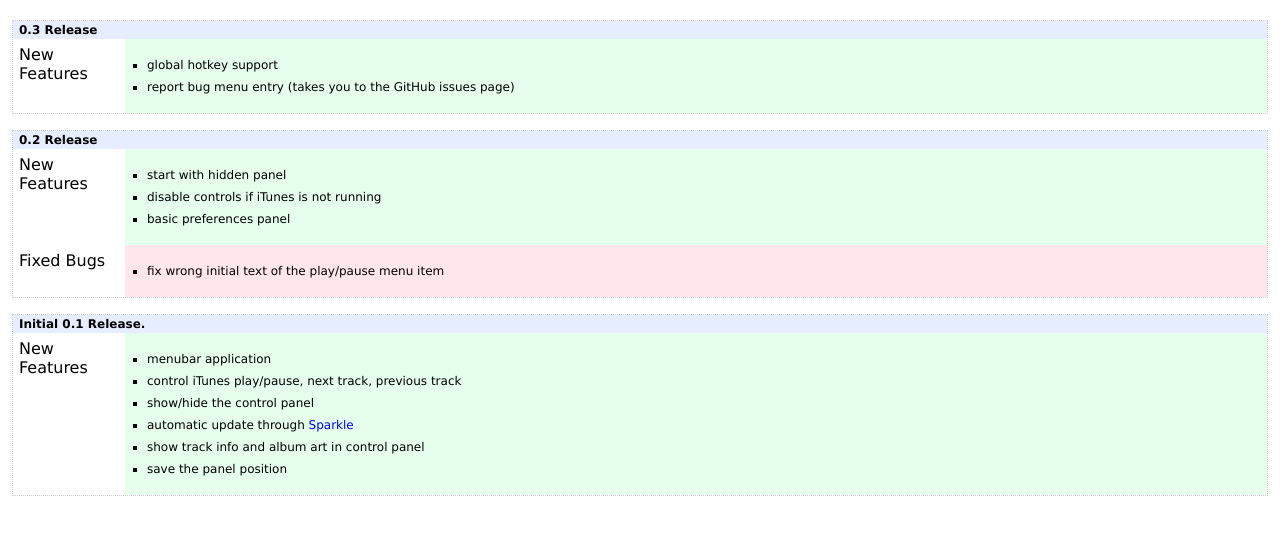
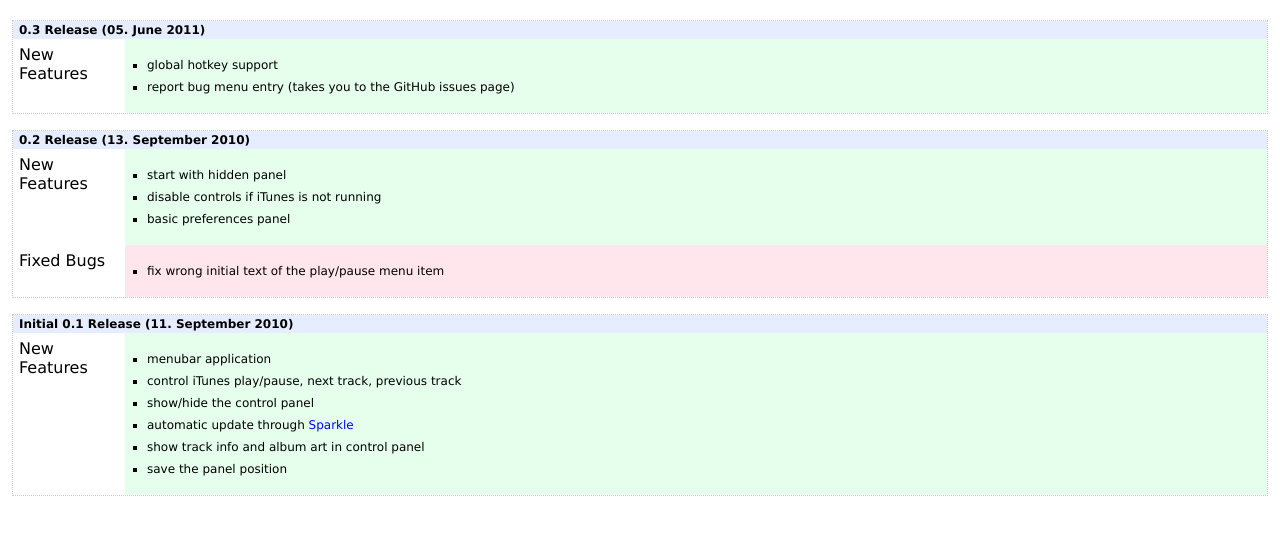
Before and after one commit to mkroehnert/UrTunes, a plain HTML site: page release-notes/ReleaseNotes.html in a window 1280 px wide. Drawn offline with Linux system fonts and the light colour scheme.

Commit message:
ReleaseNotes: add date to release number

```diff
--- a/release-notes/ReleaseNotes.html
+++ b/release-notes/ReleaseNotes.html
@@ -14,7 +14,7 @@
 			<table class="dots" width="100%" border="0" cellspacing="0" cellpadding="0" summary="Two column table with heading">
 				<tr>
 					<td class="blue" colspan="2">
-						<h3>0.3 Release</h3>
+						<h3>0.3 Release (05. June 2011)</h3>
 					</td>
 				</tr>
 				<tr>
@@ -35,7 +35,7 @@
 			<table class="dots" width="100%" border="0" cellspacing="0" cellpadding="0" summary="Two column table with heading">
 				<tr>
 					<td class="blue" colspan="2">
-						<h3>0.2 Release</h3>
+						<h3>0.2 Release (13. September 2010)</h3>
 					</td>
 				</tr>
 				<tr>
@@ -67,7 +67,7 @@
 			<table class="dots" width="100%" border="0" cellspacing="0" cellpadding="0" summary="Two column table with heading">
 				<tr>
 					<td class="blue" colspan="2">
-						<h3>Initial 0.1 Release.</h3>
+						<h3>Initial 0.1 Release (11. September 2010)</h3>
 					</td>
 				</tr>
 				<tr>
```
